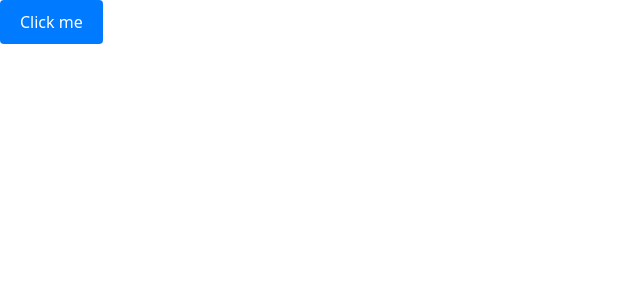
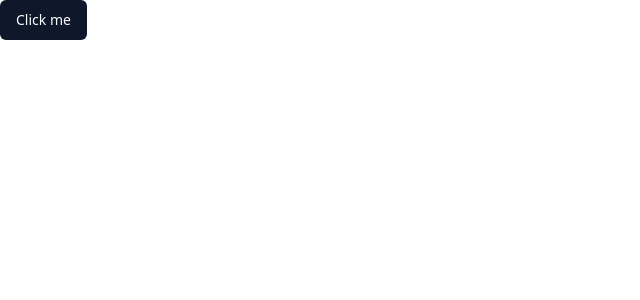
Before and after one commit to owinekanayake/Hotel-Management-System-Front-End, a React (Vite) app: page /test in a window 1280 px wide. Shown: the top 300 px of the page, without its empty margins (0-640 px from the left). Built offline with nearby package versions, Linux system fonts and the light colour scheme.

Commit message:
Add Radix UI slot support to Button component and update package dependencies

```diff
--- a/package.json
+++ b/package.json
@@ -14,6 +14,7 @@
     "@emotion/styled": "^11.14.0",
     "@mui/icons-material": "^6.3.1",
     "@mui/material": "^6.3.1",
+    "@radix-ui/react-slot": "^1.1.1",
     "axios": "^1.7.9",
     "class-variance-authority": "^0.7.1",
     "clsx": "^2.1.1",
--- a/src/Components/ui/button.jsx
+++ b/src/Components/ui/button.jsx
@@ -1,8 +1,47 @@
-// src/components/ui/button.jsx
-export function Button({ children }) {
-    return (
-      <button style={{ padding: '10px 20px', backgroundColor: '#007BFF', color: 'white', border: 'none', borderRadius: '4px' }}>
-        {children}
-      </button>
-    );
+import * as React from "react"
+import { Slot } from "@radix-ui/react-slot"
+import { cva } from "class-variance-authority";
+
+import { cn } from "@/lib/utils"
+
+const buttonVariants = cva(
+  "inline-flex items-center justify-center gap-2 whitespace-nowrap rounded-md text-sm font-medium ring-offset-background transition-colors focus-visible:outline-none focus-visible:ring-2 focus-visible:ring-ring focus-visible:ring-offset-2 disabled:pointer-events-none disabled:opacity-50 [&_svg]:pointer-events-none [&_svg]:size-4 [&_svg]:shrink-0",
+  {
+    variants: {
+      variant: {
+        default: "bg-primary text-primary-foreground hover:bg-primary/90",
+        destructive:
+          "bg-destructive text-destructive-foreground hover:bg-destructive/90",
+        outline:
+          "border border-input bg-background hover:bg-accent hover:text-accent-foreground",
+        secondary:
+          "bg-secondary text-secondary-foreground hover:bg-secondary/80",
+        ghost: "hover:bg-accent hover:text-accent-foreground",
+        link: "text-primary underline-offset-4 hover:underline",
+      },
+      size: {
+        default: "h-10 px-4 py-2",
+        sm: "h-9 rounded-md px-3",
+        lg: "h-11 rounded-md px-8",
+        icon: "h-10 w-10",
+      },
+    },
+    defaultVariants: {
+      variant: "default",
+      size: "default",
+    },
   }
+)
+
+const Button = React.forwardRef(({ className, variant, size, asChild = false, ...props }, ref) => {
+  const Comp = asChild ? Slot : "button"
+  return (
+    (<Comp
+      className={cn(buttonVariants({ variant, size, className }))}
+      ref={ref}
+      {...props} />)
+  );
+})
+Button.displayName = "Button"
+
+export { Button, buttonVariants }
```
Also changed, not shown: 1 other file (tests, documents, lock files or other folders).
